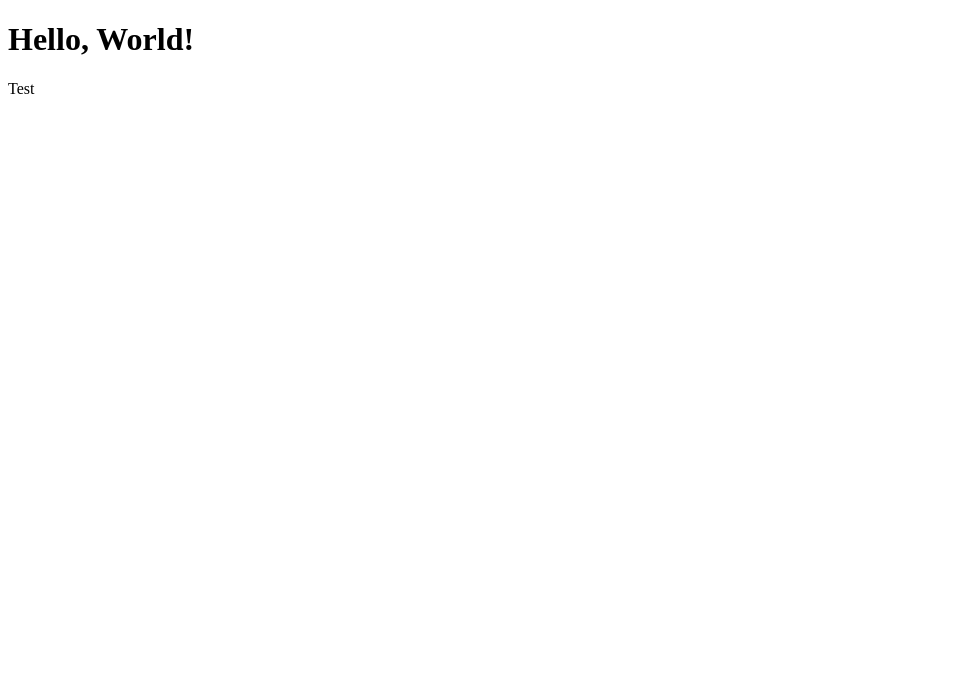
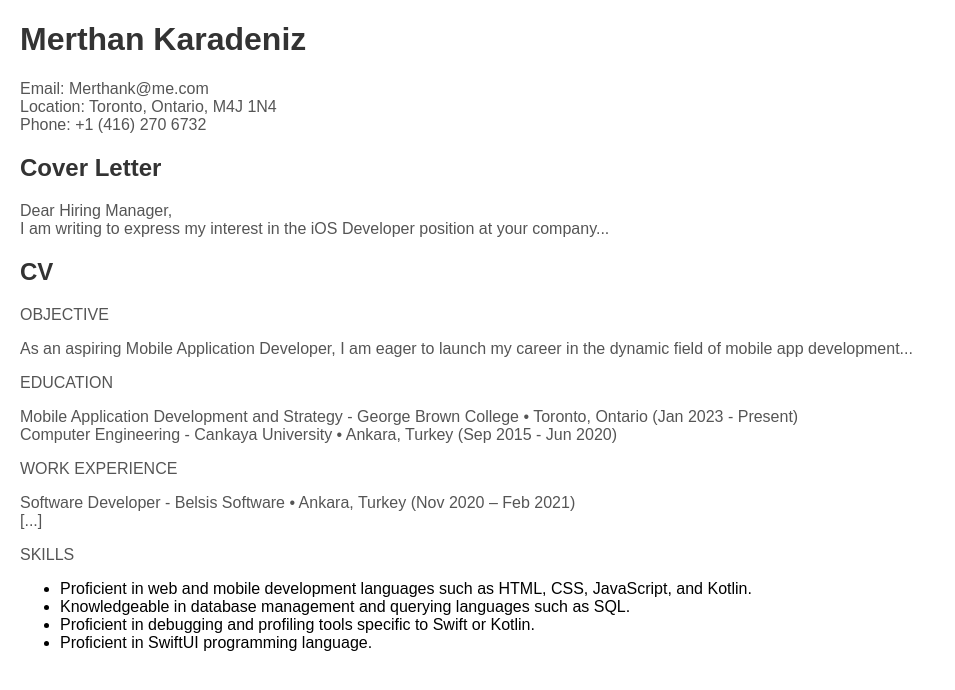
Before and after one commit to merthan6/merthan6.github.io, a plain HTML site: page index.html in a window 1280 px wide. Shown: the whole page, without its empty margins (0-955 px from the left). Drawn offline with Linux system fonts and the light colour scheme.

Commit message:
Update index.html

```diff
--- a/index.html
+++ b/index.html
@@ -1,11 +1,50 @@
 <!DOCTYPE html>
 <html>
 <head>
-    <title>My HTML Page</title>
+    <title>Merthan Karadeniz - Portfolio</title>
+    <style>
+        body {
+            font-family: Arial, sans-serif;
+            margin: 20px;
+        }
+        h1, h2 {
+            color: #333;
+        }
+        p {
+            color: #555;
+        }
+    </style>
 </head>
 <body>
 
-<h1>Hello, World!</h1>
-<p> Test </p>
+<h1>Merthan Karadeniz</h1>
+<p>Email: Merthank@me.com<br>
+Location: Toronto, Ontario, M4J 1N4<br>
+Phone: +1 (416) 270 6732</p>
+
+<h2>Cover Letter</h2>
+<p>Dear Hiring Manager,<br>
+I am writing to express my interest in the iOS Developer position at your company...</p>
+
+<h2>CV</h2>
+<p>OBJECTIVE</p>
+<p>As an aspiring Mobile Application Developer, I am eager to launch my career in the dynamic field of mobile app development...</p>
+
+<p>EDUCATION</p>
+<p>Mobile Application Development and Strategy - George Brown College • Toronto, Ontario (Jan 2023 - Present)<br>
+Computer Engineering - Cankaya University • Ankara, Turkey (Sep 2015 - Jun 2020)</p>
+
+<p>WORK EXPERIENCE</p>
+<p>Software Developer - Belsis Software • Ankara, Turkey (Nov 2020 – Feb 2021)<br>
+[...]</p>
+
+<p>SKILLS</p>
+<ul>
+    <li>Proficient in web and mobile development languages such as HTML, CSS, JavaScript, and Kotlin.</li>
+    <li>Knowledgeable in database management and querying languages such as SQL.</li>
+    <li>Proficient in debugging and profiling tools specific to Swift or Kotlin.</li>
+    <li>Proficient in SwiftUI programming language.</li>
+</ul>
+
 </body>
 </html>
```
